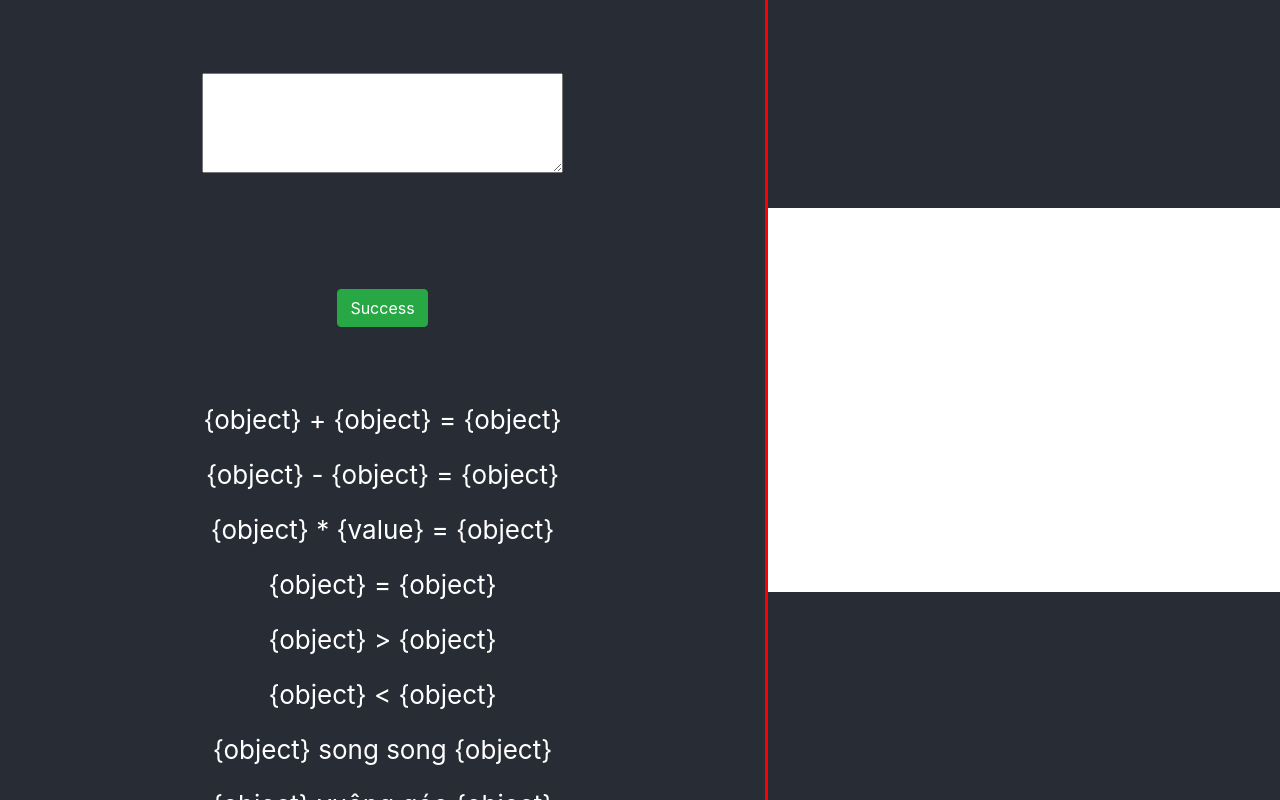
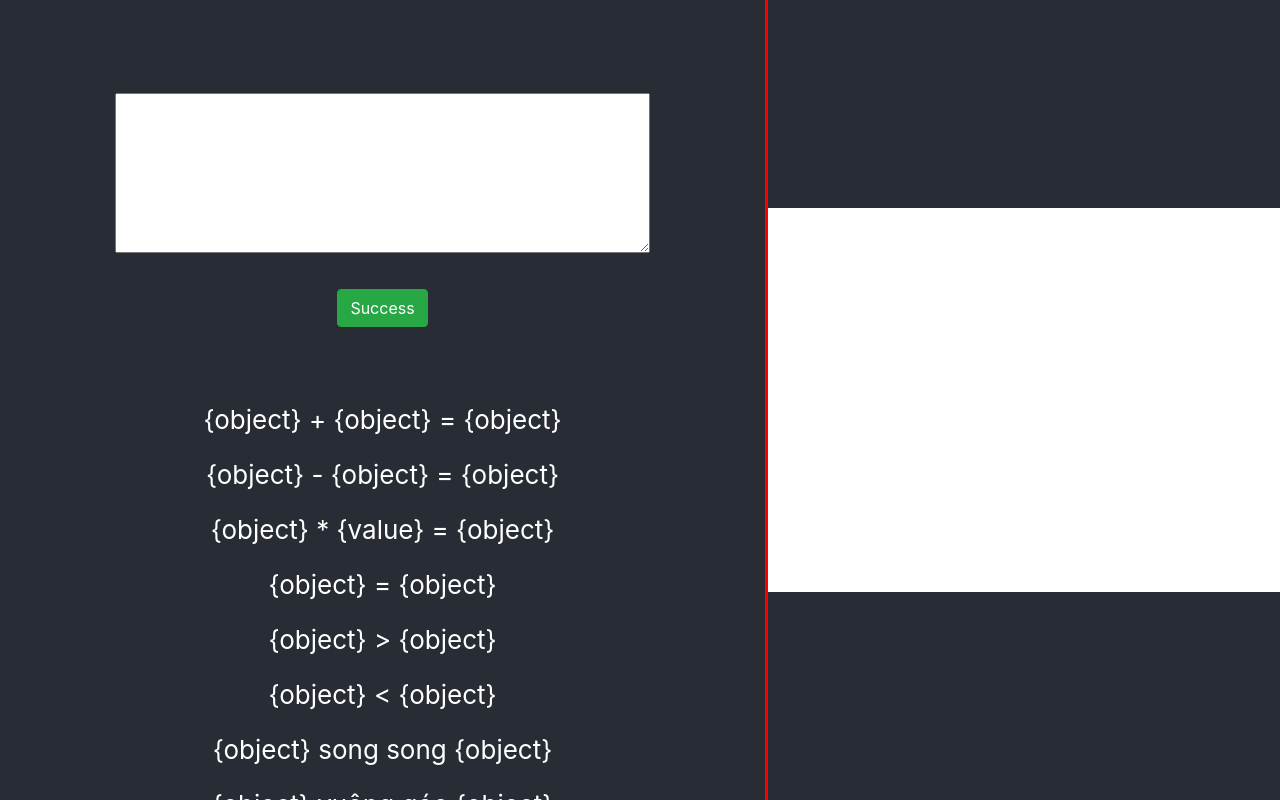
Before and after one commit to zPhong/DACN_WebTest, a React (Create React App) app: page / in a window 1280 px wide. Built offline with nearby package versions, Linux system fonts and the light colour scheme.

Commit message:
Update UI

```diff
--- a/src/App.js
+++ b/src/App.js
@@ -112,10 +112,13 @@ class App extends Component {
                 style={{
                   width: '100%',
                   height: '50%',
-                  marginBottom: '1rem'
+                  marginBottom: '1rem',
+                  display: 'flex',
+                  justifyContent: 'center',
+                  alignItems: 'center'
                 }}>
                 <textarea
-                  style={{ flex: 1, height: 100 }}
+                  style={{ width: '70%', height: '80%' }}
                   name="title"
                   value={input}
                   onChange={(event) => {
```
